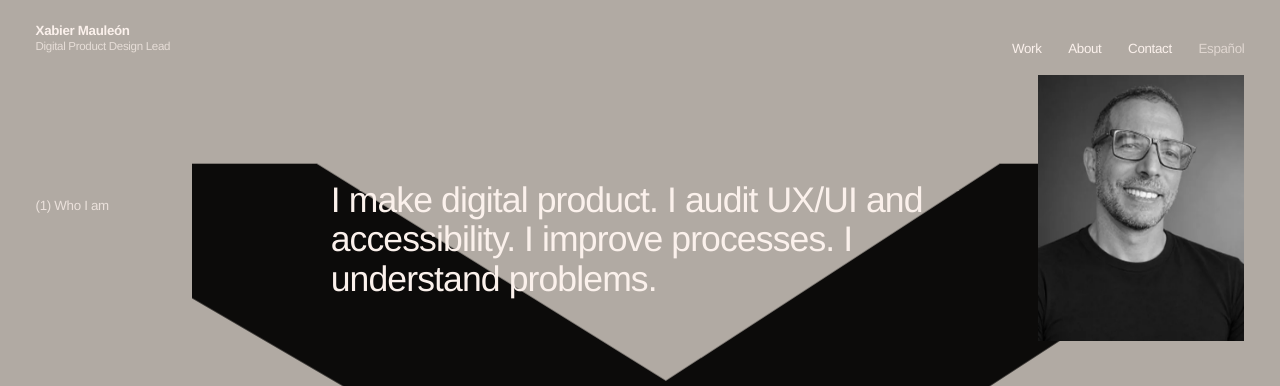
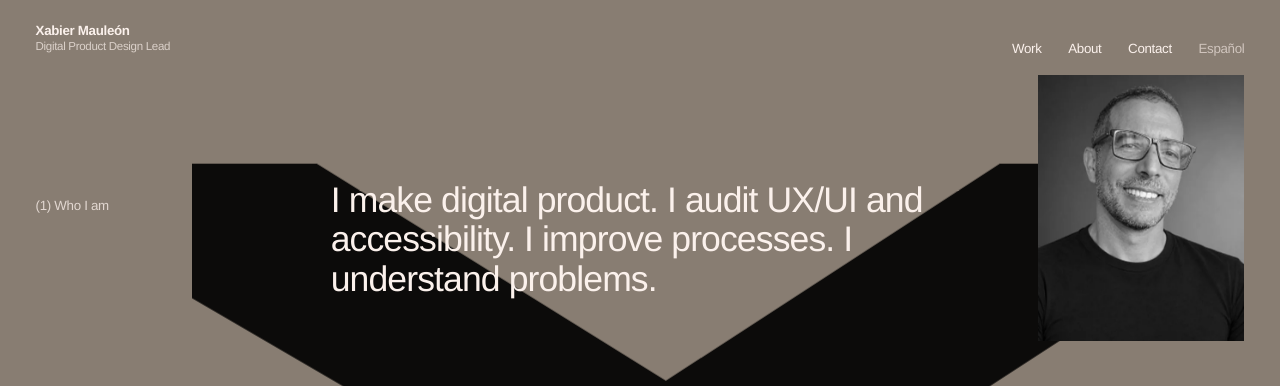
Before and after one commit to xabiermauleon-ops/xabimauleon, a plain HTML site: page en/index.html in a window 1280 px wide. Shown: the top 386 px of the page. Drawn offline with Linux system fonts and the light colour scheme; a web font is replaced by a local one.

Commit message:
El suelo baja a #887D72
El topo claro dejaba el hueso en 2,07:1. Con este valor sube a 3,62:1 y las
letras XMP del fondo se quedan en 4,89:1, que sigue siendo masa de sobra.
Es el punto donde el texto gana sin que el efecto pierda.

Cambia en el sitio, en el CV, en el theme-color y en la imagen de
previsualización, que llevaba el fondo viejo incrustado.

Co-Authored-By: Claude Opus 5 <noreply@anthropic.com>
Claude-Session: https://claude.ai/code/session_01RqMpAwD3vqZaJWAbyTuzMj

```diff
--- a/en/index.html
+++ b/en/index.html
@@ -22,7 +22,7 @@
 <meta name="twitter:title" content="Xabier Mauleón — Art direction, brand and digital product">
 <meta name="twitter:description" content="Art direction, brand and digital product. I make digital product. I audit UX/UI and accessibility. I improve processes.">
 <meta name="twitter:image" content="https://xabiermauleon.com/og.jpg">
-<meta name="theme-color" content="#B1AAA3">
+<meta name="theme-color" content="#887D72">
 <link rel="icon" href="../favicon.svg" type="image/svg+xml">
 <link rel="apple-touch-icon" href="../icono-180.png">
 <title>Xabier Mauleón — Art direction, brand and digital product</title>
@@ -33,12 +33,12 @@
 <style>
 /* =====================================================================
    Esto es el frame «Home · escritorio — v3» del Figma, punto por punto.
-   Suelo #B1AAA3, iniciales #0C0B0A, texto #FBF1EC, Host Grotesk.
+   Suelo #887D72, iniciales #0C0B0A, texto #FBF1EC, Host Grotesk.
    Las coordenadas son las de Figma multiplicadas por --k, que vale 1 a
    1440. No hay ni un color ni un cuerpo inventado.
    ===================================================================== */
 :root{
-  --suelo:#B1AAA3;
+  --suelo:#887D72;
   --negro:#0C0B0A;
   --hueso:#FBF1EC;
   --k:clamp(0.42px,0.06944vw,1.9px);   /* 1 a 1440; la hoja sigue llenando la pantalla hasta 2736 */
```
Also changed, not shown: index.html (+3 -3 lines), og.jpg, 1 other file.
